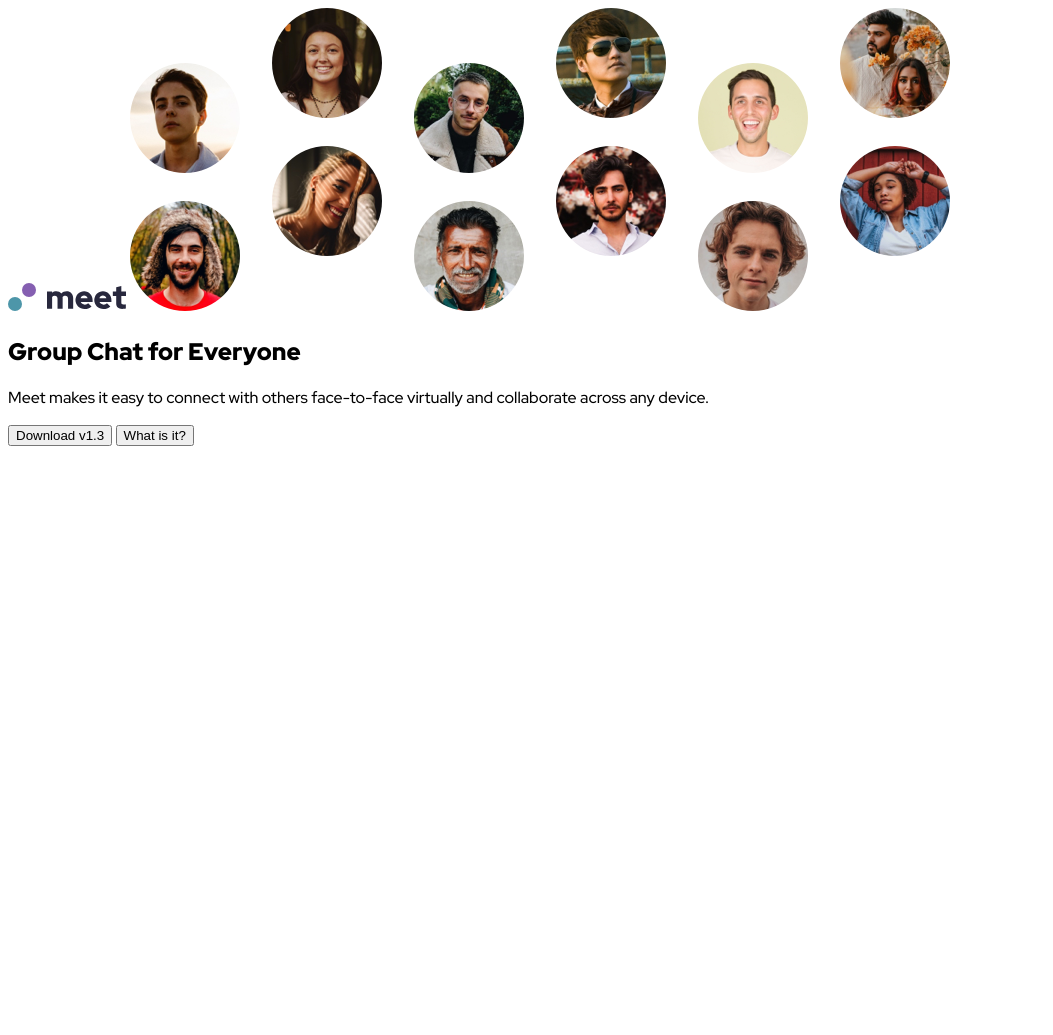
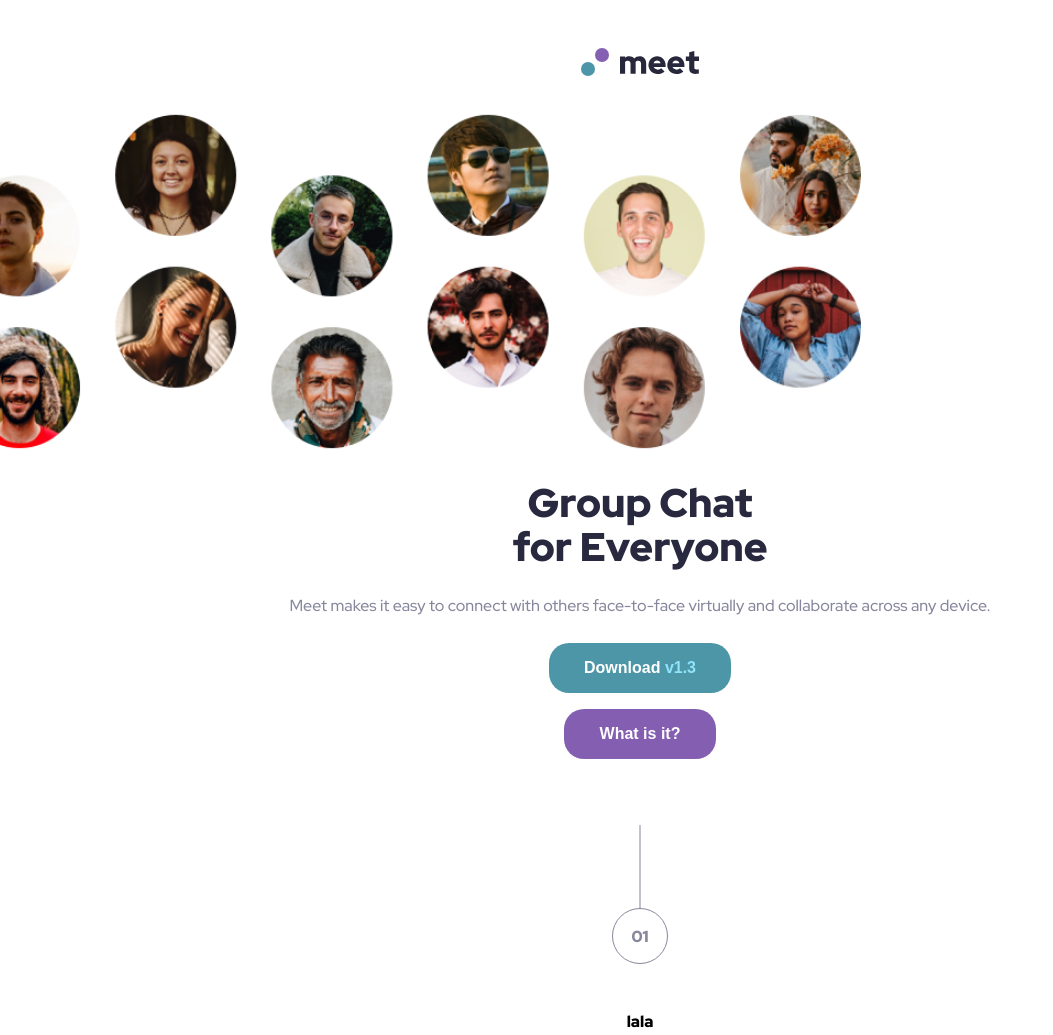
Before and after one commit to TheFranMan/fe-meet-landing-page, a plain HTML site: page public/index.html in a window 1280 px wide. Shown: the whole page, without its empty margins (0-1053 px from the left). Before the commit the page ends 800 px from the top, so only its background shows below. Drawn offline with Linux system fonts and the light colour scheme.

Commit message:
Added header section and styles

```diff
--- a/public/index.html
+++ b/public/index.html
@@ -13,18 +13,21 @@
 </head>
 <body>
     <main>
-        <header class="header">
-            <img src="images/logo.svg" alt="">
-            <img class="header__hero" src="images/tablet/image-hero.png" alt="">
-            <section class="header__description">
-                <h1 class="header__description__title">Group Chat for Everyone</h1>
-                <p class="header__description__text"> Meet makes it easy to connect with others face-to-face virtually and collaborate across any device.</p>
-                <section class="header__description__links">
-                    <button class="header__description__links--download">Download v1.3</button>
-                    <button class="header__description__links--what">What is it?</button>
+        <header>
+            <img class="logo" src="images/logo.svg" alt="">
+            <img class="hero" src="images/tablet/image-hero.png" alt="">
+            <section class="description">
+                <h1 class="description__title">Group Chat <br/> for Everyone</h1>
+                <p class="description__text"> Meet makes it easy to connect with others face-to-face virtually and collaborate across any device.</p>
+                <section class="description__links">
+                    <button class="description__links--download">Download <span class="highlight">v1.3</span></button>
+                    <button class="description__links--what">What is it?</button>
                 </section>
             </section>
         </header>
+        <div class="lala">
+            lala
+        </div>
     </main>
 </body>
 </html>
--- a/scss/styles.scss
+++ b/scss/styles.scss
@@ -5,7 +5,153 @@ $deluge: hsl(268, 34%, 53%);
 $malibu: hsl(192, 90%, 77%);
 $mauve: hsl(268, 100%, 86%);
 $alabaster: hsl(0, 0%, 98%);
+$white: hsl(0, 0%, 100%);
+
+$fz-reg: 1rem;
+$fz-med: 1.125rem;
+$fz-large: 2.5rem;
+$fz-xlarge: 4rem;
+
+$black: 900;
+$medium: 500;
+
+%font-overline {
+    font-size: $fz-reg;
+    letter-spacing: 4px;
+    text-transform: uppercase;
+    line-height: 26px;
+    font-weight: $black;
+}
+
+%font-med {
+    font-size: $fz-med;
+    line-height: 26px;
+    font-weight: $medium;
+}
+
+%font-large {
+    font-size: $fz-large;
+    line-height: 44px;
+    font-weight: $black;
+}
+
+%font-xlarge {
+    font-size: $fz-xlarge;
+    line-height: 64px;
+    font-weight: $black;
+}
+
+*,
+*::before,
+*::after {
+    padding: 0;
+    margin: 0;
+    box-sizing: border-box;
+}
+
+html {
+    height: 100%;
+}
 
 body {
+    min-height: 100%;
     font-family: 'Red Hat Display', sans-serif;
+    font-size: $fz-reg;
+    font-weight: $black;
+    text-align: center;
+    line-height: 26px;
 }
+
+img {
+    max-width: 100%;
+    display: block;
+}
+
+main {
+    header {
+        position: relative;
+        margin-bottom: 250px;
+
+        .logo {
+            margin: 3em auto 3.375em;
+        }
+
+        .hero {
+            margin-bottom: 3em;
+            transform: scale(1.1);
+        }
+
+        .description {
+            padding: 0 1.5em;
+
+            &__title {
+                @extend %font-large;
+                color: $ebony-clay;
+                margin-bottom: .6em;
+            }
+
+            &__text {
+                color: $manatee;
+                margin-bottom: 1.5em;
+                font-weight: $medium;
+            }
+
+            &__links {
+                display: flex;
+                flex-direction: column;
+                align-items: center;
+
+                & > * {
+                    color: $white;
+                    border: none;
+                    outline: none;
+                    border-radius: 20px;
+                    padding: 1em 2.2em;
+                    font-size: $fz-reg;
+                    font-weight: 900;
+                    width: max-content;
+
+                    .highlight {
+                        color: $malibu;
+                    }
+                }
+
+                &--download {
+                    background-color: $hippie-blue;
+                    margin-bottom: 1em;
+                }
+
+                &--what {
+                    background-color: $deluge;
+                }
+            }
+        }
+
+        &::before {
+            $diameter: 56px;
+
+            content: "01";
+            position: absolute;
+            bottom: -205px;
+            left: 50%;
+            transform: translateX(-50%);
+            width: $diameter;
+            height: $diameter;
+            border: 1px solid $manatee;
+            color: $manatee;
+            border-radius: 50%;
+            line-height: 55px;
+        }
+
+        &::after {
+            content: "";
+            position: absolute;
+            bottom: -150px;
+            left: 50%;
+            height: 84px;
+            width: 1px;
+            transform: translateX(-50%);
+            background-color: $manatee;
+        }
+    }
+}
```
Also changed, not shown: public/css/styles.css, 1 other file.
